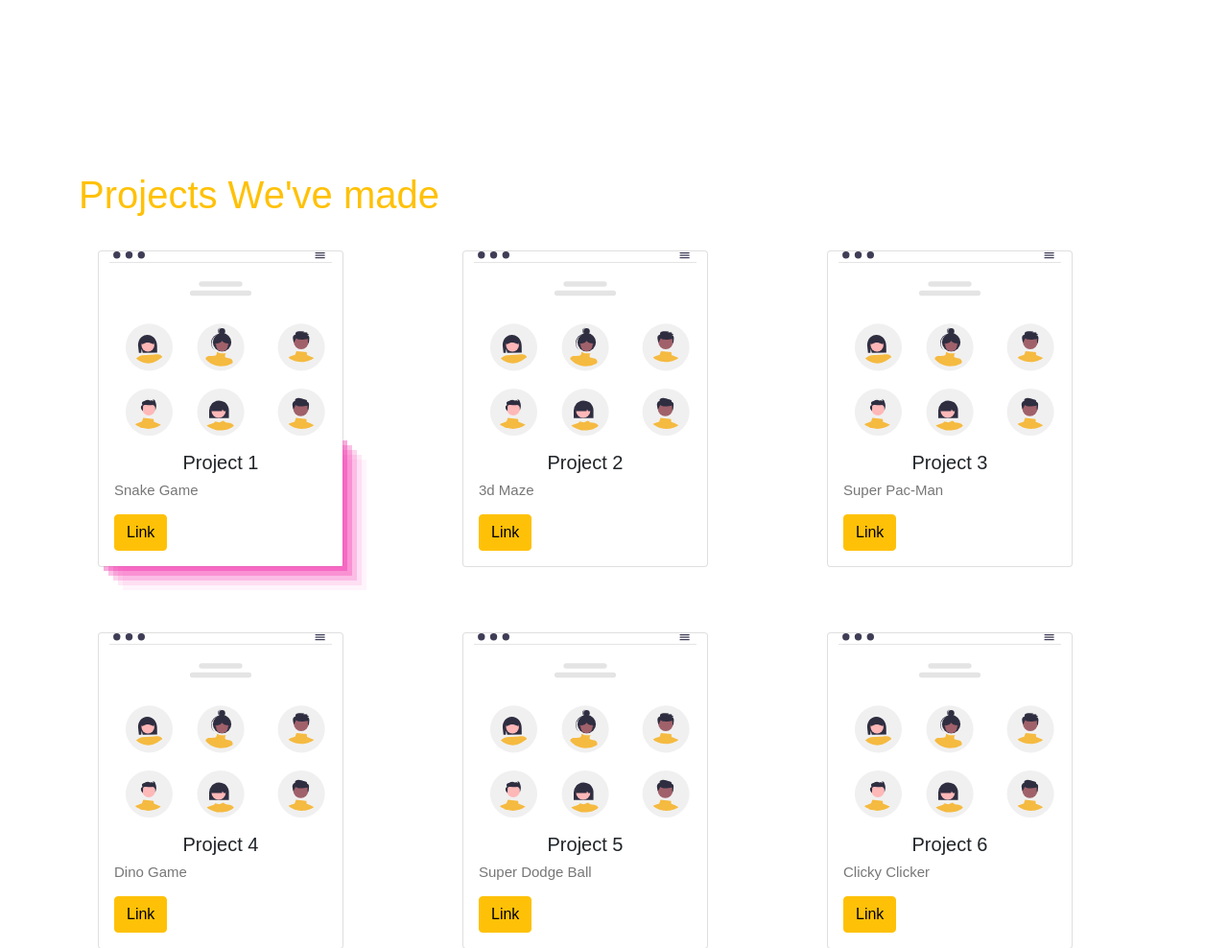
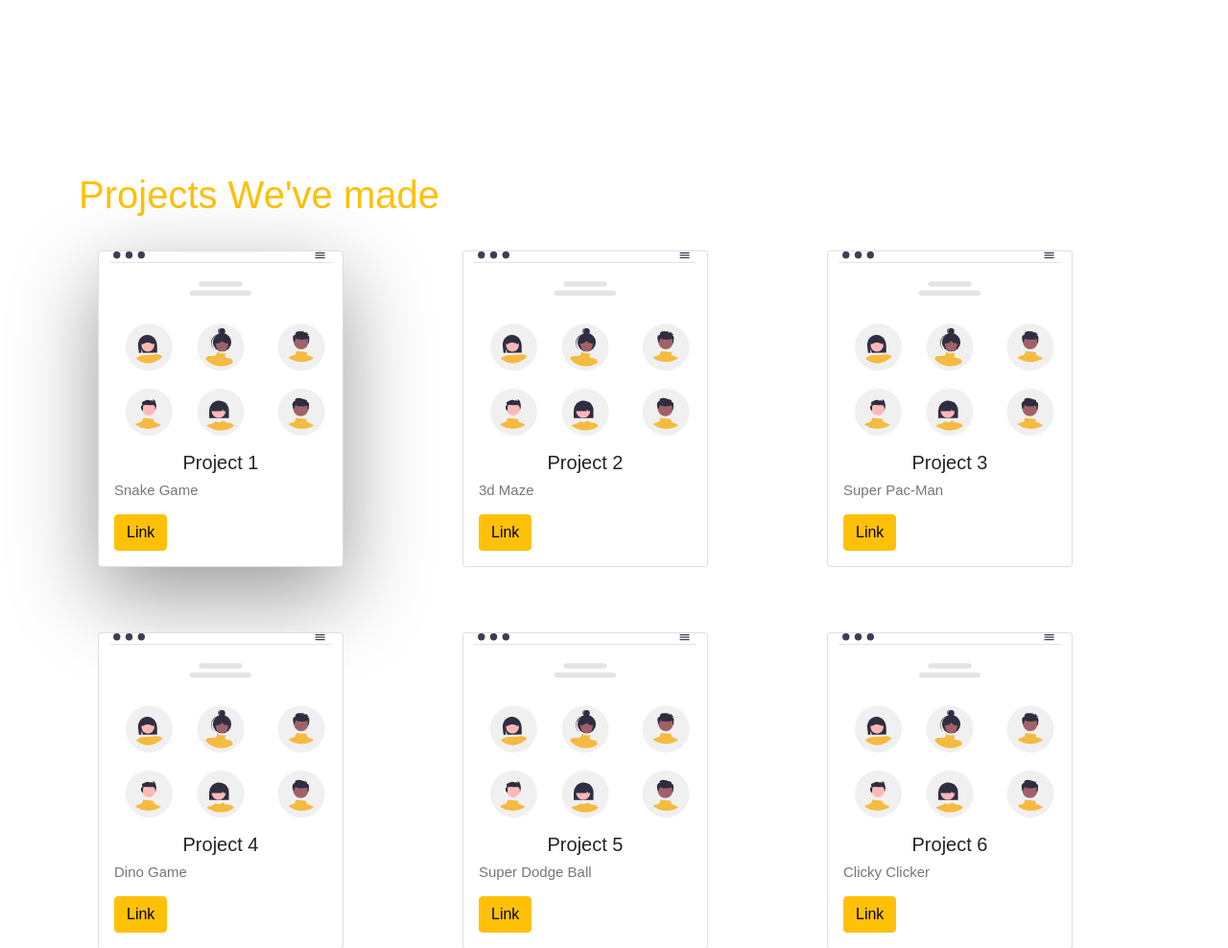
Before and after one commit to Ekansh5/OneUpGames, a PHP site: page / in a window 1280 px wide, with the pointer over the restyled element. Shown: the part 1429-2417 px from the top of the page at 96% size. Run offline with PHP 8.4, Linux system fonts and the light colour scheme.

Commit message:
Update style.css

```diff
--- a/style.css
+++ b/style.css
@@ -465,6 +465,6 @@ img, svg {
     text-shadow: 0 0 20px #fff, 0 0 30px #ff4da6, 0 0 40px #ff4da6, 0 0 50px #ff4da6, 0 0 60px #ff4da6, 0 0 70px #ff4da6, 0 0 80px #ff4da6;
   }
 }
-.card-body:hover {
-    box-shadow: rgba(240, 46, 170, 0.4) 5px 5px, rgba(240, 46, 170, 0.3) 10px 10px, rgba(240, 46, 170, 0.2) 15px 15px, rgba(240, 46, 170, 0.1) 20px 20px, rgba(240, 46, 170, 0.05) 25px 25px;
+.card:hover {
+   box-shadow: rgba(0, 0, 0, 0.4) 0px 30px 90px;
 }
```
